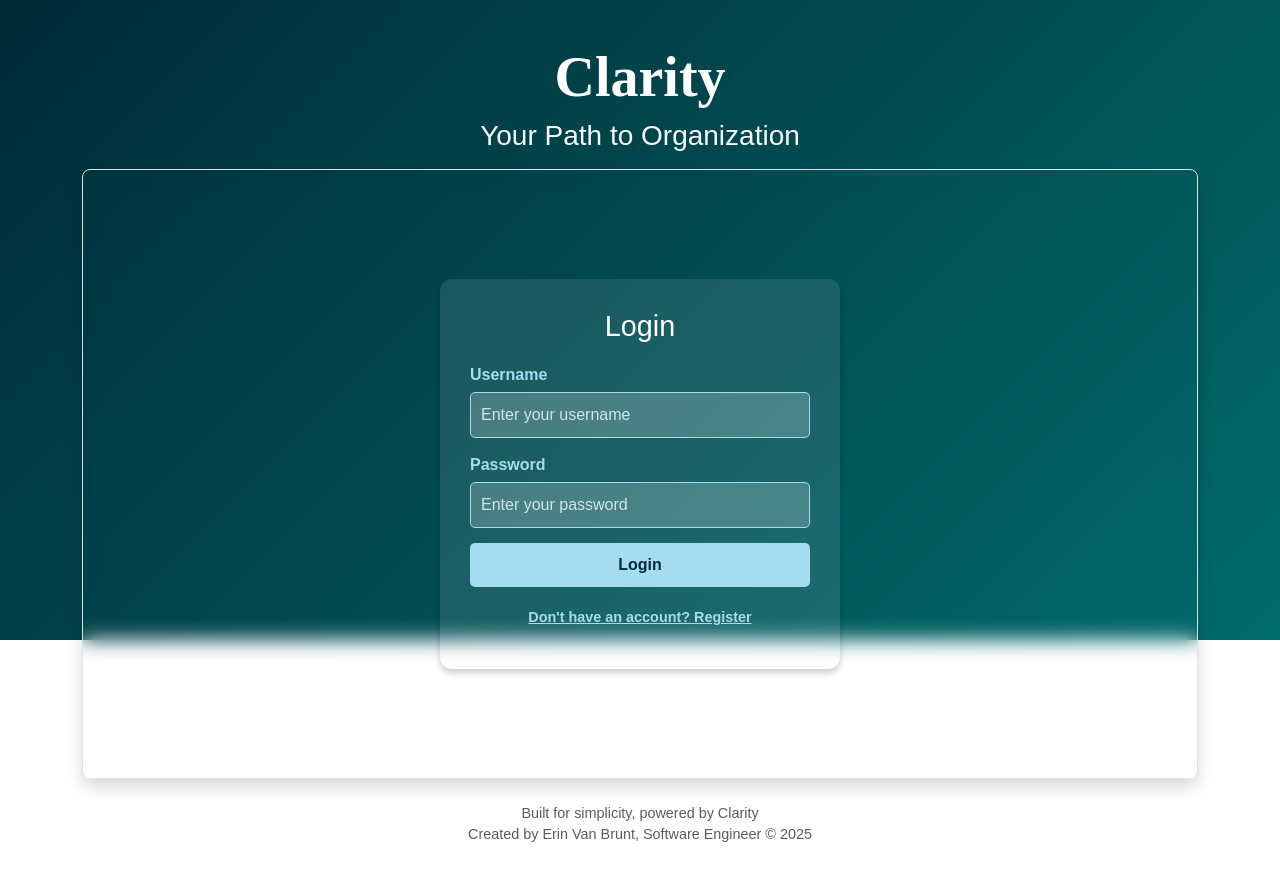
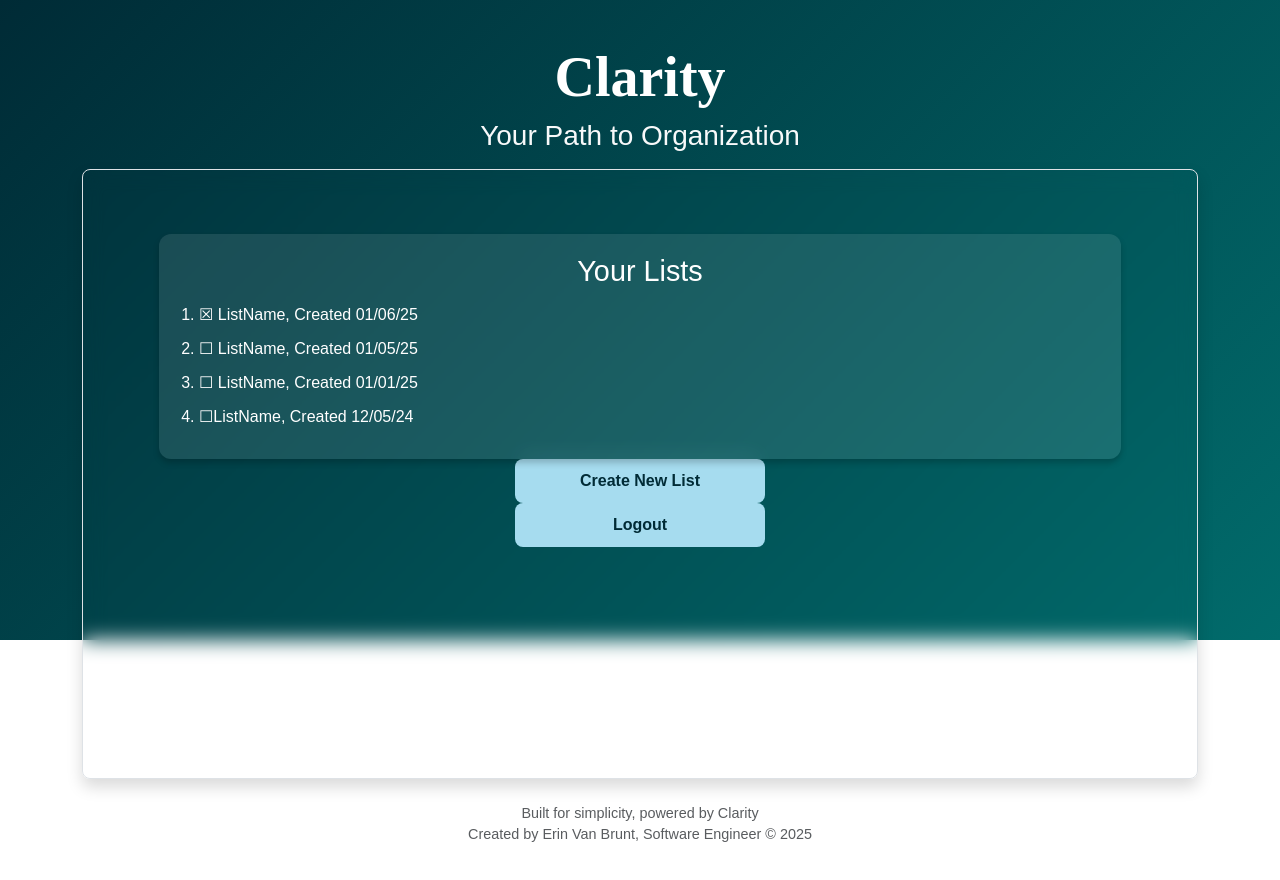
Before and after one commit to AlrightErin27/df-challenge, a React (Create React App) app: page /dashboard in a window 1280 px wide. Before the commit this address led to /. Shown: the top 880 px of the page. Built offline with nearby package versions, Linux system fonts and the light colour scheme; a web font is replaced by a local one.

Commit message:
styling for Dashboard and it's children

```diff
--- a/src/App.js
+++ b/src/App.js
@@ -18,7 +18,7 @@ function App() {
         <Routes>
           <Route path="/" element={<Entry />} />
           <Route path="/dashboard" element={<Dashboard />}>
-            <Route path="/dashboard/create-new-list" element={<CreateList />} />
+            <Route path="/dashboard/create-list" element={<CreateList />} />
             <Route path="/dashboard/view-list" element={<ViewSingleList />} />
           </Route>
         </Routes>
--- a/src/Components/Dashboard/Dashboard.css
+++ b/src/Components/Dashboard/Dashboard.css
@@ -1,5 +1,3 @@
-/* Dashboard.css */
-
 html,
 body {
   height: 100%;
@@ -12,6 +10,106 @@ body {
 }
 
 .dashboard-cont {
-  background-color: rgb(119, 130, 36);
-  height: 90vh;
+  height: 70vh;
+  color: var(--white);
+  font-family: "Poppins", sans-serif;
+  display: flex;
+  flex-direction: column;
+  align-items: center;
+  padding: 40px;
 }
+
+.lists-cont {
+  width: 100%;
+  max-width: 1000px;
+  background: rgba(255, 255, 255, 0.1);
+  backdrop-filter: blur(10px);
+  padding: 20px;
+  border-radius: 12px;
+  box-shadow: 0 4px 6px rgba(0, 0, 0, 0.2);
+  text-align: center;
+  color: var(--white);
+  margin: 0 auto;
+  height: 100%;
+}
+
+.lists-cont h2 {
+  font-size: 1.8rem;
+  margin-bottom: 15px;
+}
+
+.lists-cont p {
+  font-size: 1rem;
+  margin-bottom: 15px;
+}
+
+.lists-cont ol {
+  text-align: left;
+  margin: 0 auto;
+  padding: 0 20px;
+}
+
+.lists-cont li {
+  margin-bottom: 10px;
+}
+
+.create-list-cont,
+.view-single-list-cont {
+  width: 100%;
+  max-width: 800px;
+  background: var(--frosted-glass);
+  backdrop-filter: blur(10px);
+  padding: 20px;
+  border-radius: 12px;
+  box-shadow: 0 4px 6px rgba(0, 0, 0, 0.2);
+  color: var(--white);
+  text-align: center;
+}
+
+.create-list-cont {
+  font-size: 1.2rem;
+  font-weight: bold;
+}
+
+.view-single-list-cont {
+  text-align: left;
+}
+
+.view-single-list-cont ol {
+  margin: 0 auto;
+  padding: 0 20px;
+}
+
+.view-single-list-cont button {
+  margin-top: 15px;
+  padding: 10px 15px;
+  background: var(--accent);
+  color: var(--dark-teal);
+  border: none;
+  border-radius: 8px;
+  cursor: pointer;
+  font-weight: bold;
+}
+
+.view-single-list-cont button:hover {
+  background: var(--white);
+  color: var(--dark-teal);
+}
+
+.custom-btn {
+  width: 250px;
+  padding: 10px 15px;
+  background: var(--accent);
+  color: var(--dark-teal);
+  border: none;
+  border-radius: 8px;
+  cursor: pointer;
+  font-weight: bold;
+  font-size: 1rem;
+  transition: background-color 0.3s ease, color 0.3s ease;
+}
+
+.custom-btn:hover {
+  background: var(--white);
+  color: var(--dark-teal);
+}
--- a/src/Components/Dashboard/Dashboard.js
+++ b/src/Components/Dashboard/Dashboard.js
@@ -1,16 +1,53 @@
-import React from "react";
+import { useState } from "react";
 import "./Dashboard.css";
 import Lists from "./Lists";
+import CreateList from "./CreateList";
+import ViewSingleList from "./ViewSingleList";
 
 export default function Dashboard() {
+  const [currentLocal, setCurrentLocal] = useState("");
+
+  // function viewSelList(listId) {
+  //   //nav path to /dashboard/view-list
+  //   console.log("Viewing list:", listId);
+  //   setCurrentLocal("view-list");
+  // }
+
+  function handleNewList() {
+    //nav path to /dashboard/create-list
+    console.log("create a new list");
+    setCurrentLocal("create-list");
+  }
+
+  function handleLogOut() {
+    //nav path to /
+    console.log("logging out");
+  }
+
+  function handleDashView() {
+    if (currentLocal === "") {
+      return (
+        <div>
+          <Lists />
+          <button className="custom-btn" onClick={() => handleNewList()}>
+            Create New List
+          </button>
+        </div>
+      );
+    } else if (currentLocal === "create-list") {
+      return <CreateList />;
+    } else if (currentLocal === "view-list") {
+      return <ViewSingleList />;
+    }
+  }
   return (
     <div className="dashboard-cont">
       <div className="container text-center">
-        <h2>Your To-Do Lists</h2>
-        <p>Here are your current to-do lists:</p>
-        <Lists />
-        <button className="btn btn-danger mt-3">Create New List</button>
-        <button className="btn btn-danger mt-3">Logout</button>
+        {handleDashView()}
+
+        <button className="custom-btn" onClick={() => handleLogOut()}>
+          Logout
+        </button>
       </div>
     </div>
   );
--- a/src/Components/Dashboard/Lists.js
+++ b/src/Components/Dashboard/Lists.js
@@ -3,6 +3,8 @@ import "./Dashboard.css";
 export default function Lists() {
   return (
     <div className="lists-cont">
+      <h2>Your Lists</h2>
+      {/* <p>Here are your current to-do lists:</p> */}
       <ol>
         <li>☒ ListName, Created 01/06/25</li>
         <li>☐ ListName, Created 01/05/25</li>
--- a/src/Components/Home/Home.css
+++ b/src/Components/Home/Home.css
@@ -34,7 +34,7 @@ body {
   display: flex;
   flex-direction: column;
   justify-content: space-between;
-  align-items: center;
+  /* align-items: center; */
   background: var(--gradient-primary);
   color: var(--white);
   font-family: "Poppins", sans-serif;
--- a/src/Components/Home/Home.js
+++ b/src/Components/Home/Home.js
@@ -5,7 +5,7 @@ import Entry from "../Entry/Entry";
 import Dashboard from "../Dashboard/Dashboard";
 
 export default function Home() {
-  const [isLoggedIn, setIsLoggedIn] = useState(false);
+  const [isLoggedIn, setIsLoggedIn] = useState(true);
   const navigate = useNavigate();
   const location = useLocation();
 
```
